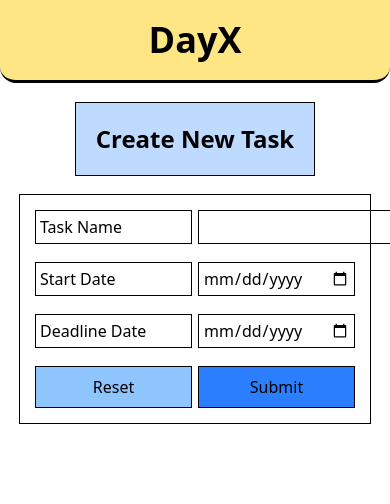
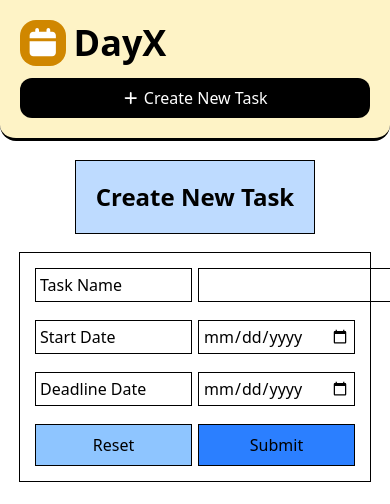
Before and after one commit to usanjay/dayX, a React (Vite) app: page /newTask in a window 390 px wide. Shown: the top 504 px of the page. Built offline with nearby package versions, Linux system fonts and the light colour scheme.

Commit message:
update - re-designed and made responsive

```diff
--- a/package.json
+++ b/package.json
@@ -10,6 +10,11 @@
     "preview": "vite preview"
   },
   "dependencies": {
+    "@fortawesome/fontawesome-svg-core": "^7.1.0",
+    "@fortawesome/free-brands-svg-icons": "^7.1.0",
+    "@fortawesome/free-regular-svg-icons": "^7.1.0",
+    "@fortawesome/free-solid-svg-icons": "^7.1.0",
+    "@fortawesome/react-fontawesome": "^3.1.0",
     "@tailwindcss/vite": "^4.1.17",
     "dayjs": "^1.11.19",
     "react": "^19.2.0",
--- a/src/components/Header.jsx
+++ b/src/components/Header.jsx
@@ -1,8 +1,23 @@
+import { Link } from "react-router";
+import { FontAwesomeIcon } from '@fortawesome/react-fontawesome'
+import { faCalendar } from '@fortawesome/free-solid-svg-icons'
+import { faPlus } from '@fortawesome/free-solid-svg-icons'
 
 function Header() {
     return (
-        <h1 className="flex items-center justify-center text-4xl font-bold p-5 border-b-3
-            rounded-b-2xl bg-amber-200 ">DayX</h1>
+        <div className="flex flex-col md:flex-row md:items-center md:justify-between p-5 md:px-10  border-b-3
+            rounded-b-2xl bg-amber-100 my-auto">
+            <Link to="/" className="flex items-center">
+                <FontAwesomeIcon
+                    className="text-3xl bg-yellow-600 py-2 px-1 mr-2 rounded-2xl text-white"
+                    icon={faCalendar} />
+                <div className="text-4xl font-bold " >DayX</div>
+            </Link>
+            <Link to="newTask" className="bg-black text-white p-2 rounded-xl flex items-center justify-center mt-3 md:mt-0">
+                <FontAwesomeIcon icon={faPlus} className="mr-1 text-sm"/>
+                Create New Task
+            </Link>
+        </div>
 
     )
 }
```
Also changed, not shown: 1 other file (tests, documents, lock files or other folders).
